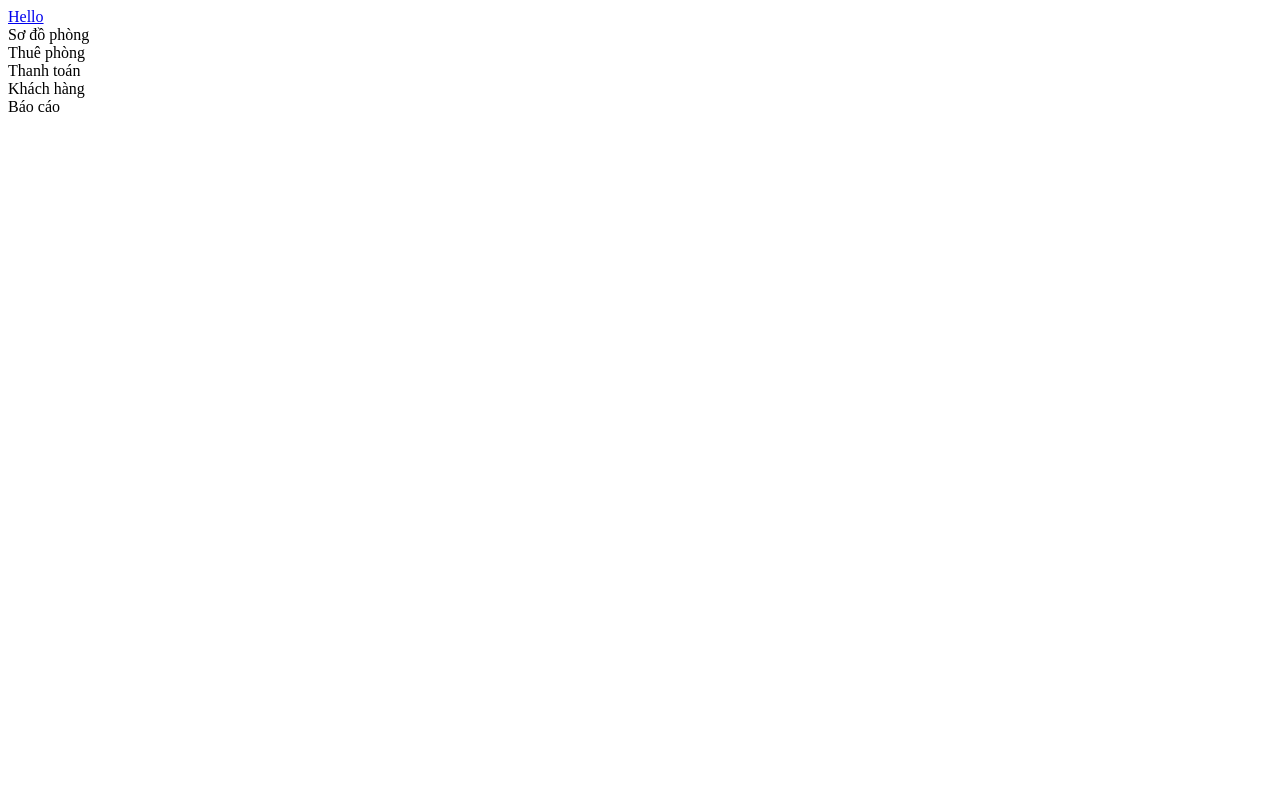
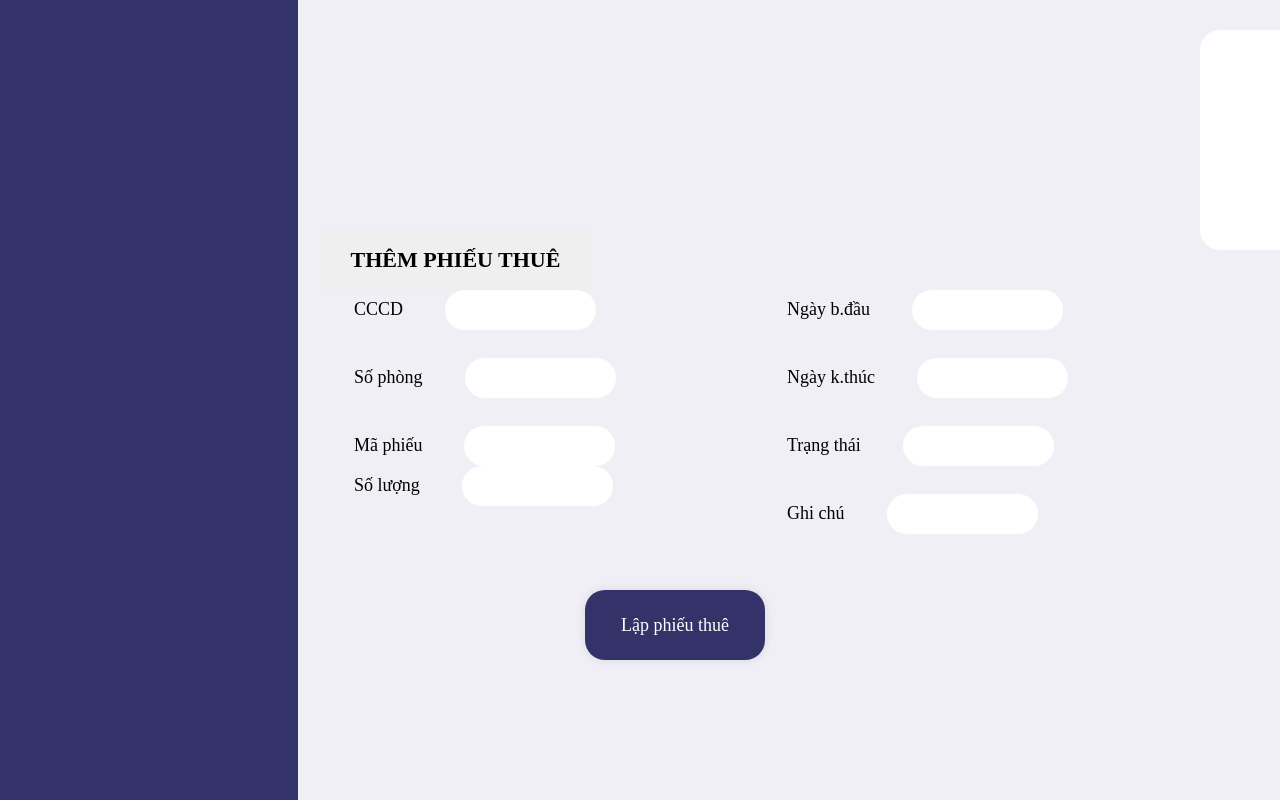
Before and after one commit to AzuraNguyen/Hotel-Management, a React (Create React App) app in the folder frontend/: page / in a window 1280 px wide. Built offline with nearby package versions, Linux system fonts and the light colour scheme.

Commit message:
add renting

```diff
--- a/frontend/src/App.js
+++ b/frontend/src/App.js
@@ -1,7 +1,27 @@
-import {BrowserRouter, Routes, Route} from 'react-router-dom'
+///import {BrowserRouter, Routes, Route} from 'react-router-dom'
 
 
 import './App.css';
+
+import Renting from './pages/renting/Renting';
+
+
+function App() {
+  return (
+    <div>
+      <Renting/>
+    </div>
+  );
+}
+
+export default App;
+  /*  <Navbar/>
+      <Room/>
+      <Renting/>
+      <Payment/>
+      <Customer/>
+      <Report/>*/
+/*import './App.css';
 import Room from './pages/room/Room';
 import Renting from './pages/renting/Renting';
 import Login from './pages/login/Login';
@@ -9,20 +29,4 @@ import Payment from './pages/payment/Payment';
 import Customer from './pages/customer/Customer';
 import Report from './pages/report/Report';
 import NotFound from './pages/notFound/NotFound';
-import Navbar from './components/Navbar';
-
-
-function App() {
-  return (
-    <BrowserRouter>
-      <Navbar/>
-      <Room/>
-      <Renting/>
-      <Payment/>
-      <Customer/>
-      <Report/>
-    </BrowserRouter>
-  );
-}
-
-export default App;
+import Navbar from './components/Navbar'; */
--- a/frontend/src/components/Navbar.jsx
+++ b/frontend/src/components/Navbar.jsx
@@ -1,4 +1,4 @@
-import {Link, NavLink} from 'react-router-dom'
+//import {Link, NavLink} from 'react-router-dom'
 
 
 import './navbar.css'
@@ -6,11 +6,7 @@ import './navbar.css'
 const Navbar = () => {
   return (
     <nav>
-      <div className="container nav_container">
-        <Link to='/' className='home'>
-          Hello
-        </Link>
-      </div>
+
     </nav>
   )
 }
--- a/frontend/src/pages/renting/Renting.jsx
+++ b/frontend/src/pages/renting/Renting.jsx
@@ -3,7 +3,38 @@ import './renting.css'
 const Renting = () => {
   return (
     <div>
-      Thuê phòng
+      <button className="text-Taophieu">THÊM PHIẾU THUÊ</button>
+
+      <div className="form-field">
+          <div id="cccd"><label for="name" className="form-label">CCCD</label>
+              <input type="text" className="form-input"/>
+              <div className="sp">
+                  <label for="name" className="form-label">Số phòng</label>
+                  <input type="text" className="form-input"/></div>
+              <div className="mpt">
+                  <label for="name" className="form-label">Mã phiếu</label>
+                  <input type="text" className="form-input"/></div>
+              <div classNameName="sl">
+                  <label for="name" className="form-label">Số lượng</label>
+                  <input type="text" className="form-input"/></div>
+          </div>
+
+          <div id="nbd"><label for="name" className="form-label">Ngày b.đầu</label>
+              <input type="text" className="form-input"/>
+              <div className="sp">
+                  <label for="name" className="form-label">Ngày k.thúc</label>
+                  <input type="text" className="form-input"/></div>
+              <div className="mpt">
+                  <label for="name" className="form-label">Trạng thái</label>
+                  <input type="text" className="form-input"/></div>
+              <div className="sl">
+                  <label for="name" className="form-label">Ghi chú</label>
+                  <input type="text" className="form-input"/></div>
+          </div>
+      </div>
+      <div className="Menu-frame"></div>
+      <div className="Avatar-frame"></div>
+      <button className="btn">Lập phiếu thuê</button>
     </div>
   )
 }
--- a/frontend/src/pages/renting/renting.css
+++ b/frontend/src/pages/renting/renting.css
@@ -0,0 +1,124 @@
+body
+{
+    background: #F0EFF5;
+}
+
+.Menu-frame
+{
+    position: absolute;
+    width: 298px;
+    bottom:0px;
+    left: 0px;
+    top: 0px;
+    background-color:#333269;
+}
+.Avatar-frame
+{
+    position: absolute;
+    width: 290px;
+    height: 220px;
+    left: 1200px;
+    top: 30px;
+    background: #FFFFFF;
+    border-radius: 20px;
+}
+/*button*/
+.btn{
+    font-family: "Poppins";
+    font-size: 18px;
+    font-weight: 500;
+    background: #333269;
+    width: 180px;
+    height: 70px;
+    padding: 20px;
+    border:0px #FFFFFF;
+    box-sizing: border-box;
+    text-align: center;
+    text-decoration: none;
+    color: #fff;
+    border-radius: 20px;
+    cursor: pointer;
+    box-shadow: 0 0 10px rgba(0, 0, 0, 0.1);
+    -webkit-transition-duration: 0.3s;
+    transition-duration: 0.3s;
+    -webkit-transition-property: box-shadow, transform;
+    transition-property: box-shadow, transform;
+    position: absolute;
+    left:585px;
+    top:590;
+}
+.btn:hover, .btn:focus, .btn:active{
+    box-shadow: 0 0 20px rgba(0, 0, 0, 0.5);
+    -webkit-transform: scale(1.1);
+    transform: scale(1.1);
+}
+.form-input
+{
+    width: 151px;
+    height: 40px;
+    background: #FFFFFF;
+    border:#FFFFFF;
+    border-radius: 20px;
+    margin-left:40px;
+}
+.form-label
+{
+    font-family: 'Poppins';
+    font-style: normal;
+    font-weight: 500;
+    font-size: 18px;
+    line-height: 140%;
+    /* or 28px */
+    color: #000000;
+    background:#F0EFF5;
+    padding:2px;
+    border-radius:5px;
+}
+.form-label:hover, .form-label:focus, .form-label:active{
+    box-shadow: 0 0 20px rgba(0, 0, 0, 0.5);
+    -webkit-transform: scale(1.1);
+    transform: scale(1.1);
+}
+.text-Taophieu
+{
+    position: absolute;
+    width: 269px;
+    height: 60px;
+    border:#FFFFFF;
+    left: 321px;
+    top: 230px;
+    font-family: 'Poppins';
+    font-style: normal;
+    font-weight: 600;
+    font-size: 22px;
+    line-height: 140%;
+    text-align: center;
+    color: #000000;
+    cursor: pointer;
+}
+
+#cccd
+{
+    position: absolute;
+    left: 352px;
+    top:290px;
+}
+#nbd
+{
+    position: absolute;
+    left: 785px;
+    top:290px;
+}
+.sp
+{
+    margin-top:28px;
+}
+
+.mpt
+{
+    margin-top:28px;
+}
+.sl
+{
+    margin-top:28px;
+}
```
